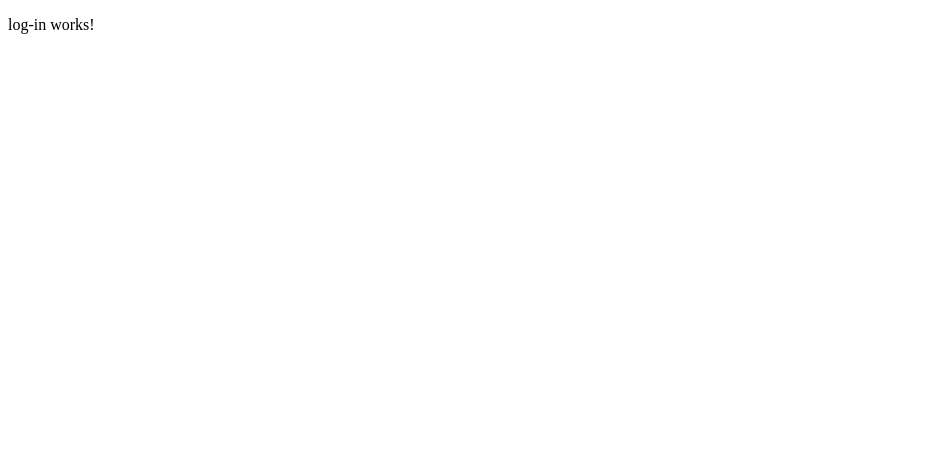
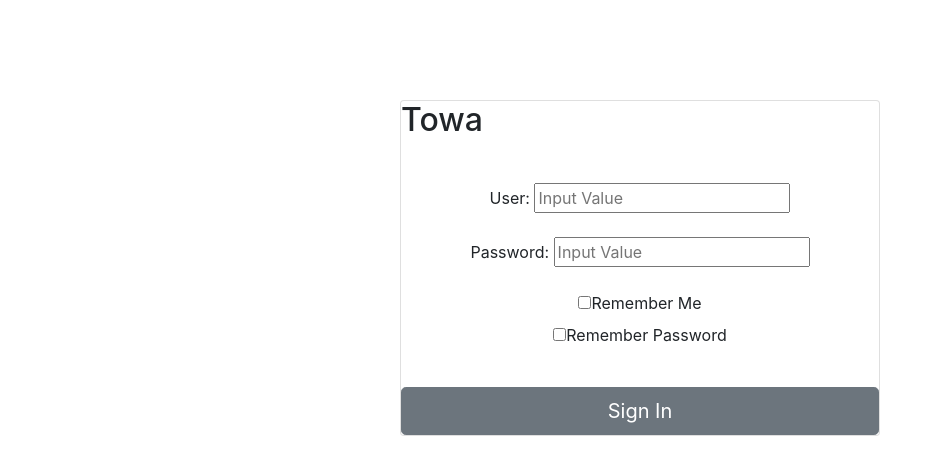
Before and after one commit to CatherineHernandez/OnTimeTest, an Angular app: page /LogIn in a window 1280 px wide. Shown: the top 474 px of the page, without its empty margins (0-935 px from the left). Built offline with nearby package versions, Linux system fonts and the light colour scheme.

Commit message:
Log in maso

```diff
--- a/angular.json
+++ b/angular.json
@@ -23,7 +23,8 @@
               "src/assets"
             ],
             "styles": [
-              "src/styles.css"
+              "src/styles.css",
+              "node_modules/bootstrap/dist/css/bootstrap.min.css"
             ],
             "scripts": []
           },
--- a/package.json
+++ b/package.json
@@ -20,6 +20,7 @@
     "@angular/platform-browser": "^6.0.3",
     "@angular/platform-browser-dynamic": "^6.0.3",
     "@angular/router": "^6.0.3",
+    "bootstrap": "^4.1.3",
     "core-js": "^2.5.4",
     "rxjs": "^6.0.0",
     "zone.js": "^0.8.26"
--- a/src/app/Components/log-in/log-in.component.css
+++ b/src/app/Components/log-in/log-in.component.css
@@ -0,0 +1,9 @@
+body{
+    background-color: rgb(165, 60, 10)
+}
+.card {
+    margin: 0 auto; /* Added */
+    float: none; /* Added */
+    margin-top: 100px;
+    margin-bottom: 10px; /* Added */
+}
--- a/src/app/Components/log-in/log-in.component.html
+++ b/src/app/Components/log-in/log-in.component.html
@@ -1,3 +1,31 @@
-<p>
-  log-in works!
-</p>
+<div class="card text-center" style="width: 30rem;">
+  <h2 class="card-title text-left">
+    Towa
+  </h2>
+
+  <p></p>
+  <p></p>
+
+    <div>
+      <label for="username">User: <input type="text" placeholder="Input Value"></label>
+    </div>
+    <p></p>
+
+    <div>
+      <label for="username">Password: <input type="text" placeholder="Input Value"></label>
+    </div>
+    <p></p>
+
+    <div class="checkbox">
+        <label><input type="checkbox" value="">Remember Me</label>
+    </div>
+
+    <div class="checkbox">
+        <label><input type="checkbox" value="">Remember Password</label>
+    </div>
+    <p></p>
+    <p></p>
+
+    <button type="button" class="btn btn-secondary btn-lg">Sign In</button>
+
+</div>
```
Also changed, not shown: 1 other file (tests, documents, lock files or other folders).
